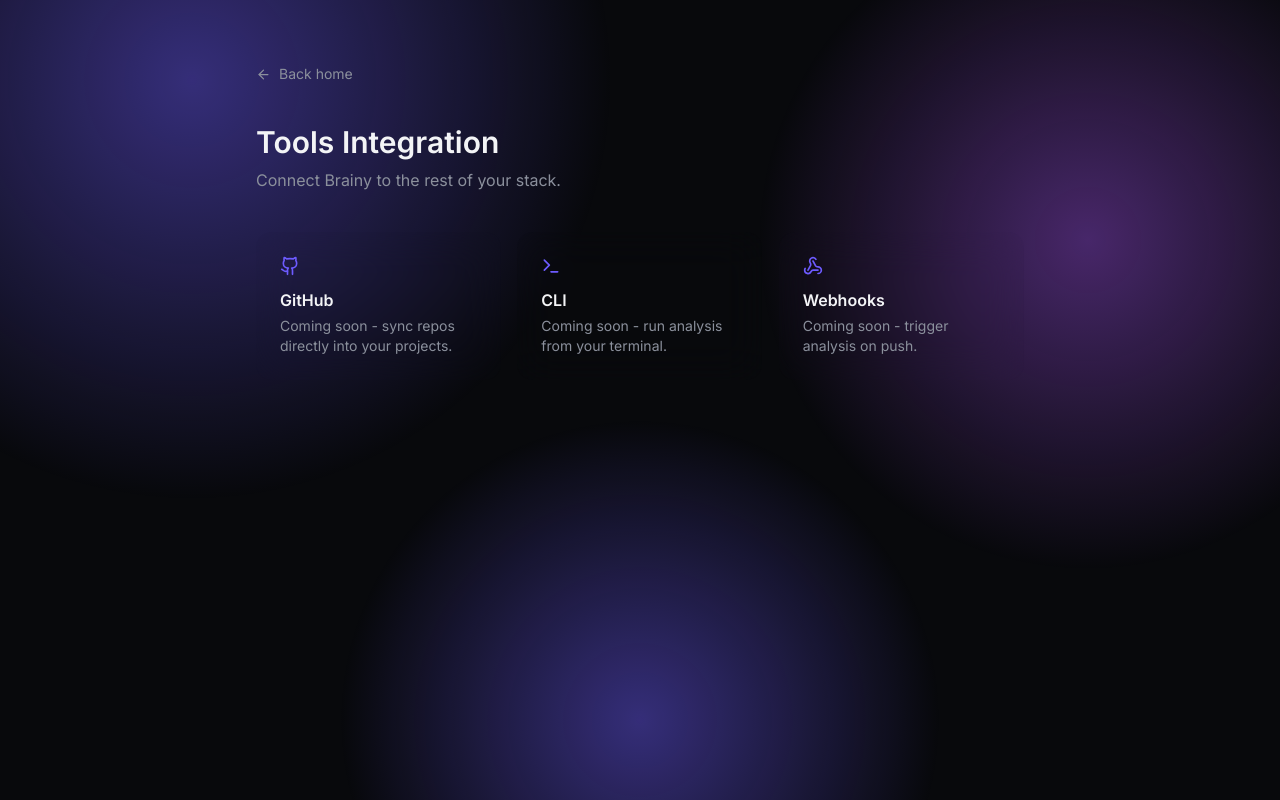
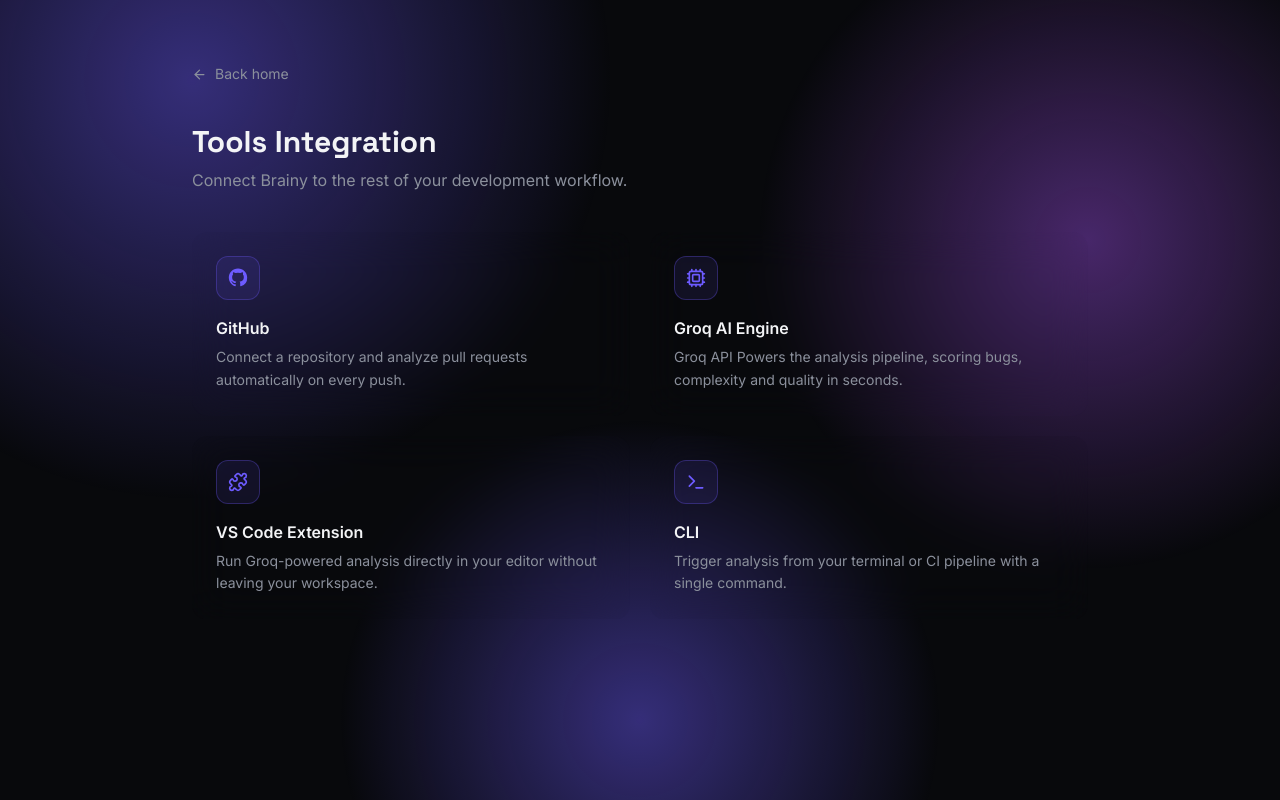
Before and after one commit to haritha23-dee/AI-code-Bug-Predictor, a React app in the folder frontend/: page /tools in a window 1280 px wide. Built offline with nearby package versions, Linux system fonts and the light colour scheme; no server answers; the HTML template or start-up script is replaced by a standard one.

Commit message:
Frontend fix: updation of tools and landing page with sections

```diff
--- a/frontend/src/pages/Landing.jsx
+++ b/frontend/src/pages/Landing.jsx
@@ -1,5 +1,5 @@
 import { Link } from 'react-router-dom';
-import { ArrowRight, Sparkles, ShieldCheck, Zap, Code2, Github, Upload, Wand2, Download } from 'lucide-react';
+import { ArrowRight, Sparkles, ShieldCheck, Zap, Code2, Upload, Wand2, Download } from 'lucide-react';
 import ThemeToggle from '../components/layout/ThemeToggle';
 
 const features = [
@@ -161,7 +161,9 @@
             </section>
 
             {/* Features */}
-            <section id="features" className="relative z-10 grid grid-cols-1 md:grid-cols-3 gap-5 px-6 md:px-12 pb-24 max-w-6xl mx-auto scroll-mt-24">
+            <section id="features" className="relative z-10 px-6 md:px-12 pb-24 max-w-6xl mx-auto scroll-mt-24">
+                <h2 className="font-display text-2xl md:text-3xl font-bold text-center mb-12">Features</h2>
+                <div className="gird grid-cols-1 md:grid-cols-3 gap-5"/>
                 {features.map(({ icon: Icon, title, desc }) => (
                     <div key={title} className="glass-card rounded-2xl p-6 hover:border-accent/40 transition hover:-translate-y-1">
                         <div className="h-11 w-11 rounded-xl bg-accent/10 border border-accent/30 flex items-center justify-center mb-4">
--- a/frontend/src/pages/Tools.jsx
+++ b/frontend/src/pages/Tools.jsx
@@ -1,28 +1,75 @@
 import { Link } from 'react-router-dom';
-import { ArrowLeft, Github, Terminal, Webhook } from 'lucide-react';
+import { ArrowLeft, Terminal, Puzzle, Cpu } from 'lucide-react';
+
+const GithubMark = (props) => (
+    <svg viewBox="0 0 24 24" fill="currentColor" {...props}>
+        <path d="M12 .5C5.73.5.98 5.24.98 11.5c0 4.87 3.16 9 7.55 10.46.55.1.75-.24.75-.53 0-.26-.01-1.14-.02-2.06-3.07.67-3.72-1.3-3.72-1.3-.5-1.28-1.23-1.62-1.23-1.62-1-.69.08-.67.08-.67 1.1.08 1.68 1.13 1.68 1.13.98 1.68 2.58 1.2 3.21.91.1-.71.38-1.2.7-1.47-2.45-.28-5.02-1.23-5.02-5.46 0-1.2.43-2.19 1.13-2.96-.11-.28-.49-1.41.11-2.94 0 0 .92-.3 3.02 1.13a10.5 10.5 0 0 1 5.5 0c2.1-1.43 3.02-1.13 3.02-1.13.6 1.53.22 2.66.11 2.94.7.77 1.13 1.76 1.13 2.96 0 4.24-2.58 5.17-5.04 5.44.39.34.74 1.01.74 2.04 0 1.47-.01 2.66-.01 3.02 0 .29.2.64.76.53A10.52 10.52 0 0 0 23.02 11.5C23.02 5.24 18.27.5 12 .5Z"/>
+    </svg>
+);
+
+const GitlabMark = (props) => (
+    <svg viewBox="0 0 24 24" fill="currentColor" {...props}>
+        <path d="M12 21.94 15.9 10.1H8.1L12 21.94Z" />
+        <path d="M12 21.94 8.1 10.1H1.98l1.36 4.19a.76.76 0 0 0 .27.38L12 21.94Z" opacity=".7" />
+        <path d="M3.34 10.1 1.98 14.29a.76.76 0 0 0 .27.85L12 21.94l-8.66-11.84Z" opacity=".45" />
+        <path d="M3.34 10.1H8.1L6.07 3.87a.4.4 0 0 0-.76 0L3.34 10.1Z" />
+        <path d="M12 21.94 15.9 10.1h4.72l-1.36 4.19a.76.76 0 0 1-.27.38L12 21.94Z" opacity=".7" />
+        <path d="M20.66 10.1 22.02 14.29a.76.76 0 0 1-.27.85L12 21.94l8.66-11.84Z" opacity=".45" />
+        <path d="M20.66 10.1H15.9l2.03-6.23a.4.4 0 0 1 .76 0l1.97 6.23Z" />
+    </svg>
+);
 
 const tools = [
-    { icon: Github, name: 'GitHub', desc: 'Coming soon - sync repos directly into your projects.' },
-    { icon: Terminal, name: 'CLI', desc: 'Coming soon - run analysis from your terminal.' },
-    { icon: Webhook, name: 'Webhooks', desc: 'Coming soon - trigger analysis on push.' },
+    {
+        icon: GithubMark,
+        name: 'GitHub',
+        desc: 'Connect a repository and analyze pull requests automatically on every push.',
+    },
+    {
+        icon: Cpu,
+        name: 'Groq AI Engine',
+        desc: 'Groq API Powers the analysis pipeline, scoring bugs, complexity and quality in seconds.',
+    },
+    {
+        icon: Puzzle,
+        name: 'VS Code Extension',
+        desc: 'Run Groq-powered analysis directly in your editor without leaving your workspace.',
+    },
+    {
+        icon: Terminal,
+        name: 'CLI',
+        desc: 'Trigger analysis from your terminal or CI pipeline with a single command.',
+    },
 ];
 
 export default function Tools() {
     return (
         <div className="relative min-h-screen bg-bg text-text px-6 py-16">
             <div className="ambient-glow" />
-            <div className="relative z-10 max-w-3xl mx-auto">
+            <div className="relative z-10 max-w-4xl mx-auto">
                 <Link to="/" className="flex items-center gap-2 text-sm text-text-muted hover:text-text transition mb-10">
                     <ArrowLeft size={15} /> Back home
                 </Link>
-                <h1 className="text-3xl font-bold mb-2">Tools Integration</h1>
-                <p className="text-text-muted mb-10">Connect Brainy to the rest of your stack.</p>
-                <div className="grid sm:grid-cols-3 gap-4">
+
+                <div className="mb-10">
+                    <h1 className="font-display text-3xl font-bold mb-2">Tools Integration</h1>
+                    <p className="text-text-muted">Connect Brainy to the rest of your development workflow.</p>
+                </div>
+
+                <div className="grid sm:grid-cols-2 gap-5">
                     {tools.map(({ icon: Icon, name, desc }) => (
-                        <div key={name} className="glass-card rounded-2xl p-6">
-                            <Icon size={20} className="text-accent mb-3" />
-                            <h2 className="font-semibold text-text mb-1">{name}</h2>
-                            <p className="text-sm text-text-muted">{desc}</p>
+                        <div
+                            key={name}
+                            className="group relative overflow-hidden glass-card rounded-2xl p-6 hover:border-accent/40 transition hover:-translate-y-1"
+                        >
+                            <div className="absolute inset-0 bg-gradient-to-br from-accent/0 to-accent-2/0 group-hover:from-accent/10 group-hover:to-accent-2/5 transition pointer-events-none" />
+                            <div className="relative flex items-start justify-between mb-4">
+                                <div className="h-11 w-11 rounded-xl bg-accent/10 border border-accent/30 flex items-center justify-center text-accent shadow-[0_0_0_0_var(--glow)] group-hover:shadow-[0_0_20px_-4px_var(--glow)] transition">
+                                    <Icon width={20} height={20} />
+                                </div>
+                            </div>
+                            <h2 className="relative font-semibold text-text mb-1.5">{name}</h2>
+                            <p className="relative text-sm text-text-muted leading-relaxed">{desc}</p>
                         </div>
                     ))}
                 </div>
```
